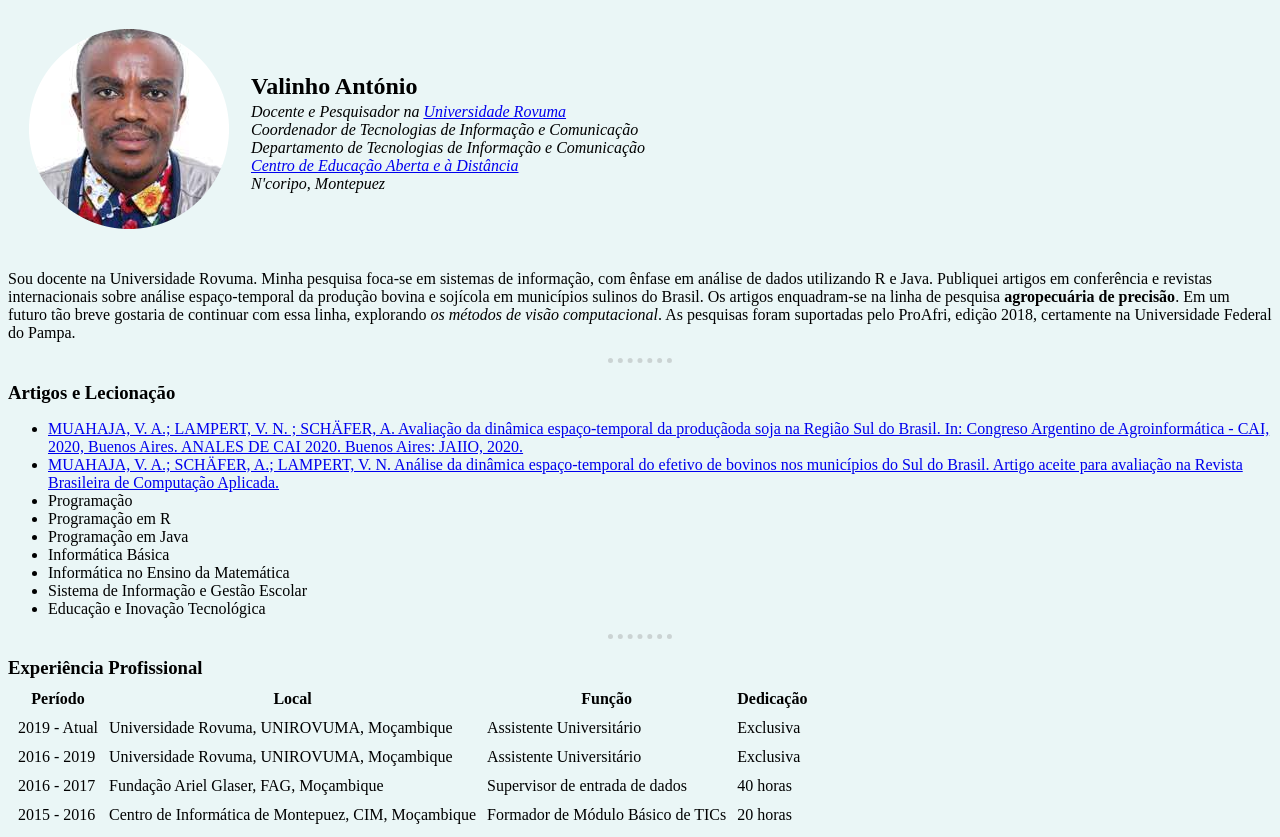
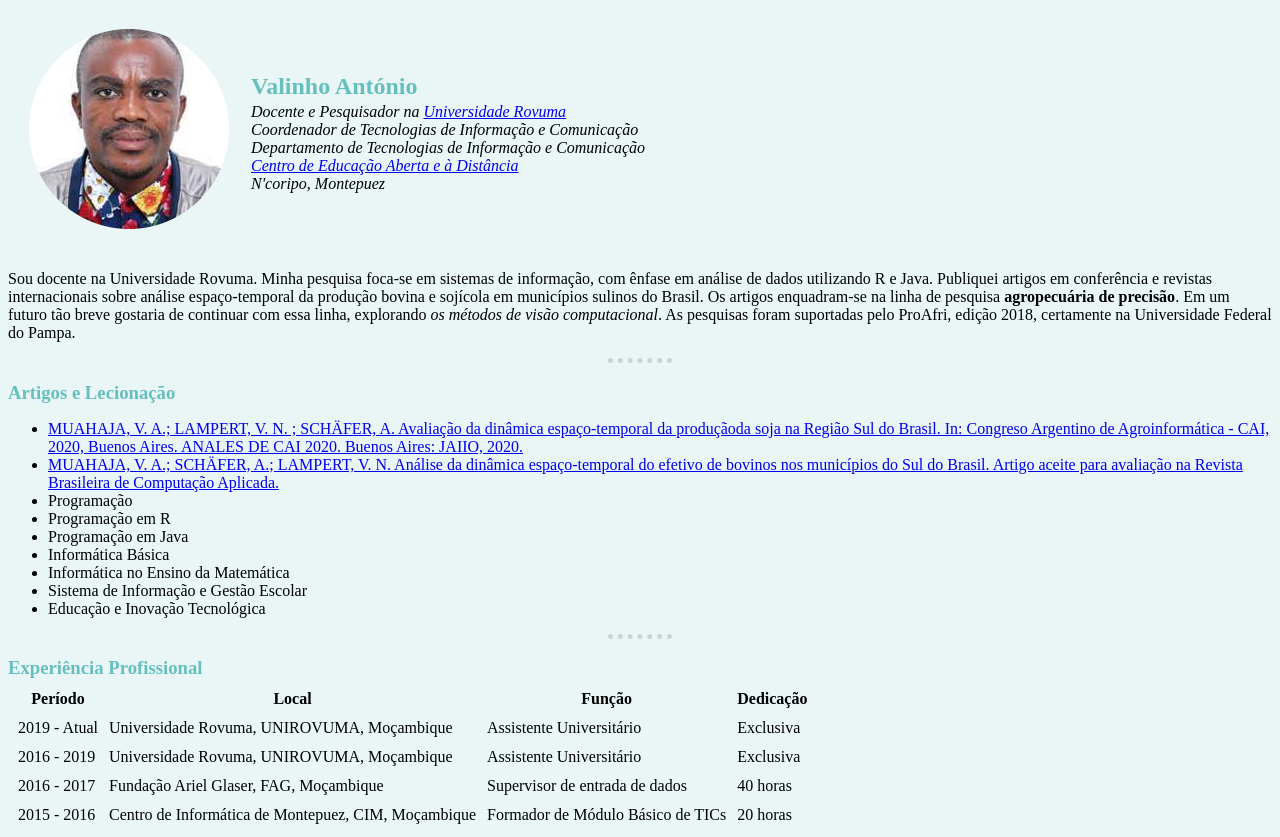
Before and after one commit to vamuahaja/resume, a plain HTML site: page index.html in a window 1280 px wide. Shown: the top 837 px of the page. Drawn offline with Linux system fonts and the light colour scheme.

Commit message:
Updating CSS

```diff
--- a/css/styles.css
+++ b/css/styles.css
@@ -10,3 +10,6 @@ hr {
     width: 5%;
 
 }
+h2,h3{
+    color:#66BFBF
+}
```
